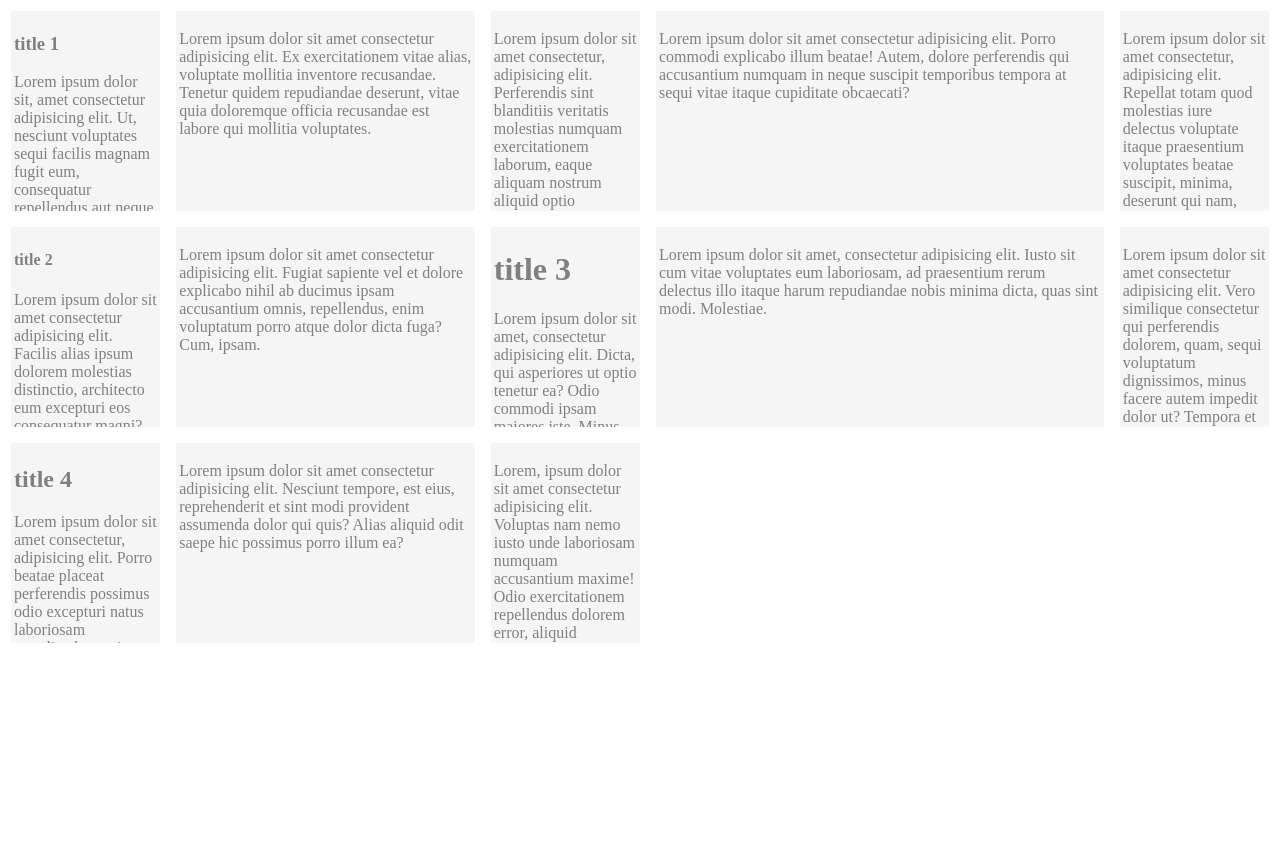
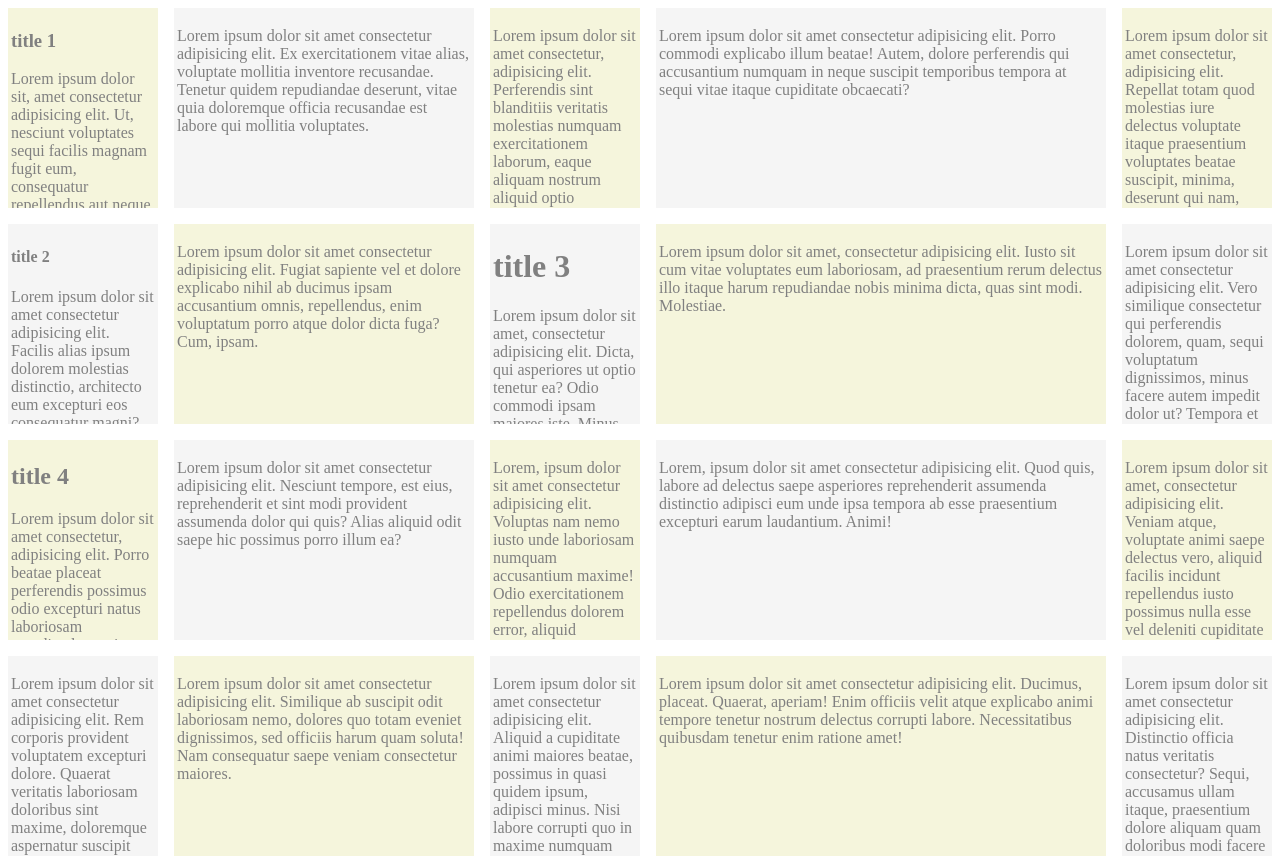
Before and after one commit to prtysh/gridTest_text, a plain HTML site: page index.html in a window 1280 px wide. Shown: the top 859 px of the page. Drawn offline with nearby package versions, Linux system fonts and the light colour scheme.

Commit message:
grid changes

```diff
--- a/index.html
+++ b/index.html
@@ -11,19 +11,29 @@
     <script src="https://ajax.googleapis.com/ajax/libs/jquery/1.7.1/jquery.min.js" type="text/javascript"></script>
     <script src="script.js"></script>
     <div class="container">
-        <div class="item item-1"> <h3> title 1</h3> <p>Lorem ipsum dolor sit, amet consectetur adipisicing elit. Ut, nesciunt voluptates sequi facilis magnam fugit eum, consequatur repellendus aut neque repellat mollitia accusantium nihil perferendis! Distinctio ex adipisci nisi nemo.</p></div>
-        <div class="item item-2"><p>Lorem ipsum dolor sit amet consectetur adipisicing elit. Ex exercitationem vitae alias, voluptate mollitia inventore recusandae. Tenetur quidem repudiandae deserunt, vitae quia doloremque officia recusandae est labore qui mollitia voluptates.</p></div>
-        <div class="item item-3"><p>Lorem ipsum dolor sit amet consectetur, adipisicing elit. Perferendis sint blanditiis veritatis molestias numquam exercitationem laborum, eaque aliquam nostrum aliquid optio explicabo magnam accusantium alias ratione id rem praesentium atque.</p></div>
-        <div class="item item-3"><p>Lorem ipsum dolor sit amet consectetur adipisicing elit. Porro commodi explicabo illum beatae! Autem, dolore perferendis qui accusantium numquam in neque suscipit temporibus tempora at sequi vitae itaque cupiditate obcaecati?</p></div>
-        <div class="item item-3"><p>Lorem ipsum dolor sit amet consectetur, adipisicing elit. Repellat totam quod molestias iure delectus voluptate itaque praesentium voluptates beatae suscipit, minima, deserunt qui nam, pariatur accusantium natus possimus eius enim!</p></div>
-        <div class="item item-3"> <h4>title 2</h4> <p>Lorem ipsum dolor sit amet consectetur adipisicing elit. Facilis alias ipsum dolorem molestias distinctio, architecto eum excepturi eos consequatur magni? Dignissimos sed, esse odit aliquam rem reprehenderit iusto? Aspernatur, tempore?</p></div>
-        <div class="item item-3"><p>Lorem ipsum dolor sit amet consectetur adipisicing elit. Fugiat sapiente vel et dolore explicabo nihil ab ducimus ipsam accusantium omnis, repellendus, enim voluptatum porro atque dolor dicta fuga? Cum, ipsam.</p></div>
-        <div class="item item-3"> <h1>title 3</h1> <p>Lorem ipsum dolor sit amet, consectetur adipisicing elit. Dicta, qui asperiores ut optio tenetur ea? Odio commodi ipsam maiores iste. Minus, consequatur rem totam exercitationem at recusandae ratione molestias magnam.</p></div>
-        <div class="item item-3"><p>Lorem ipsum dolor sit amet, consectetur adipisicing elit. Iusto sit cum vitae voluptates eum laboriosam, ad praesentium rerum delectus illo itaque harum repudiandae nobis minima dicta, quas sint modi. Molestiae.</p></div>
-        <div class="item item-3"><p>Lorem ipsum dolor sit amet consectetur adipisicing elit. Vero similique consectetur qui perferendis dolorem, quam, sequi voluptatum dignissimos, minus facere autem impedit dolor ut? Tempora et quo adipisci aliquam quasi.</p></div>
-        <div class="item item-3"> <h2>title 4</h2> <p>Lorem ipsum dolor sit amet consectetur, adipisicing elit. Porro beatae placeat perferendis possimus odio excepturi natus laboriosam repudiandae, ratione tempora laborum aut dolor architecto perspiciatis quos a doloribus rem voluptates!</p></div>
-        <div class="item item-3"><p>Lorem ipsum dolor sit amet consectetur adipisicing elit. Nesciunt tempore, est eius, reprehenderit et sint modi provident assumenda dolor qui quis? Alias aliquid odit saepe hic possimus porro illum ea?</p></div>
-        <div class="item item-3"><p>Lorem, ipsum dolor sit amet consectetur adipisicing elit. Voluptas nam nemo iusto unde laboriosam numquam accusantium maxime! Odio exercitationem repellendus dolorem error, aliquid excepturi laborum neque, magni cumque, vitae ut?</p></div>
+        <div class="item "> <h3> title 1</h3> <p>Lorem ipsum dolor sit, amet consectetur adipisicing elit. Ut, nesciunt voluptates sequi facilis magnam fugit eum, consequatur repellendus aut neque repellat mollitia accusantium nihil perferendis! Distinctio ex adipisci nisi nemo.</p></div>
+        <div class="item "> <p> Lorem ipsum dolor sit amet consectetur adipisicing elit. Ex exercitationem vitae alias, voluptate mollitia inventore recusandae. Tenetur quidem repudiandae deserunt, vitae quia doloremque officia recusandae est labore qui mollitia voluptates.</p></div>
+        <div class="item "> <p> Lorem ipsum dolor sit amet consectetur, adipisicing elit. Perferendis sint blanditiis veritatis molestias numquam exercitationem laborum, eaque aliquam nostrum aliquid optio explicabo magnam accusantium alias ratione id rem praesentium atque.</p></div>
+        <div class="item "> <p> Lorem ipsum dolor sit amet consectetur adipisicing elit. Porro commodi explicabo illum beatae! Autem, dolore perferendis qui accusantium numquam in neque suscipit temporibus tempora at sequi vitae itaque cupiditate obcaecati?</p></div>
+        <div class="item "> <p> Lorem ipsum dolor sit amet consectetur, adipisicing elit. Repellat totam quod molestias iure delectus voluptate itaque praesentium voluptates beatae suscipit, minima, deserunt qui nam, pariatur accusantium natus possimus eius enim!</p></div>
+        <div class="item "> <h4> title 2</h4> <p>Lorem ipsum dolor sit amet consectetur adipisicing elit. Facilis alias ipsum dolorem molestias distinctio, architecto eum excepturi eos consequatur magni? Dignissimos sed, esse odit aliquam rem reprehenderit iusto? Aspernatur, tempore?</p></div>
+        <div class="item "> <p> Lorem ipsum dolor sit amet consectetur adipisicing elit. Fugiat sapiente vel et dolore explicabo nihil ab ducimus ipsam accusantium omnis, repellendus, enim voluptatum porro atque dolor dicta fuga? Cum, ipsam.</p></div>
+        <div class="item "> <h1> title 3</h1> <p>Lorem ipsum dolor sit amet, consectetur adipisicing elit. Dicta, qui asperiores ut optio tenetur ea? Odio commodi ipsam maiores iste. Minus, consequatur rem totam exercitationem at recusandae ratione molestias magnam.</p></div>
+        <div class="item "> <p> Lorem ipsum dolor sit amet, consectetur adipisicing elit. Iusto sit cum vitae voluptates eum laboriosam, ad praesentium rerum delectus illo itaque harum repudiandae nobis minima dicta, quas sint modi. Molestiae.</p></div>
+        <div class="item "> <p> Lorem ipsum dolor sit amet consectetur adipisicing elit. Vero similique consectetur qui perferendis dolorem, quam, sequi voluptatum dignissimos, minus facere autem impedit dolor ut? Tempora et quo adipisci aliquam quasi.</p></div>
+        <div class="item "> <h2> title 4</h2> <p>Lorem ipsum dolor sit amet consectetur, adipisicing elit. Porro beatae placeat perferendis possimus odio excepturi natus laboriosam repudiandae, ratione tempora laborum aut dolor architecto perspiciatis quos a doloribus rem voluptates!</p></div>
+        <div class="item "> <p> Lorem ipsum dolor sit amet consectetur adipisicing elit. Nesciunt tempore, est eius, reprehenderit et sint modi provident assumenda dolor qui quis? Alias aliquid odit saepe hic possimus porro illum ea?</p></div>
+        <div class="item "> <p> Lorem, ipsum dolor sit amet consectetur adipisicing elit. Voluptas nam nemo iusto unde laboriosam numquam accusantium maxime! Odio exercitationem repellendus dolorem error, aliquid excepturi laborum neque, magni cumque, vitae ut?</p></div>
+        <div class="item "> <p> Lorem, ipsum dolor sit amet consectetur adipisicing elit. Quod quis, labore ad delectus saepe asperiores reprehenderit assumenda distinctio adipisci eum unde ipsa tempora ab esse praesentium excepturi earum laudantium. Animi!</p></div>
+        <div class="item "> <p> Lorem ipsum dolor sit amet, consectetur adipisicing elit. Veniam atque, voluptate animi saepe delectus vero, aliquid facilis incidunt repellendus iusto possimus nulla esse vel deleniti cupiditate reiciendis aspernatur quaerat neque.</p></div>
+        <div class="item "> <p> Lorem ipsum dolor sit amet consectetur adipisicing elit. Rem corporis provident voluptatem excepturi dolore. Quaerat veritatis laboriosam doloribus sint maxime, doloremque aspernatur suscipit amet et, sit eius voluptatum rem vitae!</p></div>
+        <div class="item "> <p> Lorem ipsum dolor sit amet consectetur adipisicing elit. Similique ab suscipit odit laboriosam nemo, dolores quo totam eveniet dignissimos, sed officiis harum quam soluta! Nam consequatur saepe veniam consectetur maiores.</p></div>
+        <div class="item "> <p> Lorem ipsum dolor sit amet consectetur adipisicing elit. Aliquid a cupiditate animi maiores beatae, possimus in quasi quidem ipsum, adipisci minus. Nisi labore corrupti quo in maxime numquam dolores perferendis.</p></div>
+        <div class="item "> <p> Lorem ipsum dolor sit amet consectetur adipisicing elit. Ducimus, placeat. Quaerat, aperiam! Enim officiis velit atque explicabo animi tempore tenetur nostrum delectus corrupti labore. Necessitatibus quibusdam tenetur enim ratione amet!</p></div>
+        <div class="item "> <p> Lorem ipsum dolor sit amet consectetur adipisicing elit. Distinctio officia natus veritatis consectetur? Sequi, accusamus ullam itaque, praesentium dolore aliquam quam doloribus modi facere tempora ipsam ad magnam ex! Optio?</p></div>
+        <div class="item "> <p> Lorem ipsum dolor sit, amet consectetur adipisicing elit. Delectus magni totam consectetur ea fugit dolorum at tempora aperiam, sint excepturi quisquam culpa ab assumenda? Assumenda quaerat tenetur voluptates porro qui.</p></div>
+        <div class="item "> <p> Lorem ipsum, dolor sit amet consectetur adipisicing elit. Soluta possimus voluptatibus perferendis veritatis provident sequi ut, odit voluptates quas perspiciatis nesciunt! Voluptates unde vero, recusandae beatae omnis eius numquam quaerat.</p></div>
+        <div class="item "> <p> Lorem ipsum dolor sit amet consectetur, adipisicing elit. Perspiciatis, necessitatibus minima quo hic provident nihil itaque! Nostrum nemo pariatur rem quae minus quidem. Beatae eum molestiae rerum sint. Minus, temporibus?</p></div>
       </div>
 </body>
 </html>
--- a/style.css
+++ b/style.css
@@ -1,14 +1,13 @@
 .container {
   display: grid;
-  grid-template-columns:1fr 2fr 1fr 3fr 1fr;
+  /* grid-template-columns:1fr 2fr 1fr 3fr 1fr;  */
   grid-template-rows: repeat(4, 200px);
   grid-gap: 1rem;
   border-style: none;
   background: none;
 }
 
-
-div {
+.container > div{
   background-color:whitesmoke;
   color: grey;
   overflow: hidden;
@@ -16,36 +15,40 @@ div {
   font-size: 1rem;
 }
 
-div :hover{
+.container > div:nth-child(odd) {
+  background-color: beige;
+}
+
+div .item:hover{
   background-color: black;
   font-size: 2rem;
   transition: 0.3s;
 }
 
-@media (max-width: 1200px) {
+@media (max-width: 2200px) {
   .container {
     display: grid;
     grid-template-columns:1fr 2fr 1fr 3fr 1fr;
     grid-template-rows: repeat(4, 200px);
   }
 }
+
+@media (max-width: 1200px) {
+  .container {
+    display: grid;
+    grid-template-columns:1fr 2fr 1fr 3fr;
+    grid-template-rows: repeat(4, 200px);
+  }
+}
 @media (max-width: 800px) {
   .container {
     display: grid;
-    grid-template-columns:1fr 2fr 1fr 1.5fr;
+    grid-template-columns:1fr 2fr 1fr;
     grid-template-rows: repeat(4, 200px);
   }
 }
 
-@media (max-width: 600px) {
-  .container {
-    display: grid;
-    grid-template-columns:1fr 2fr;
-    grid-template-rows: repeat(4, 200px);
-  }
-}
-
-@media (max-width: 400px) {
+@media (max-width: 480px) {
   .container {
     display: grid;
     grid-template-columns:1fr 1fr;
```
